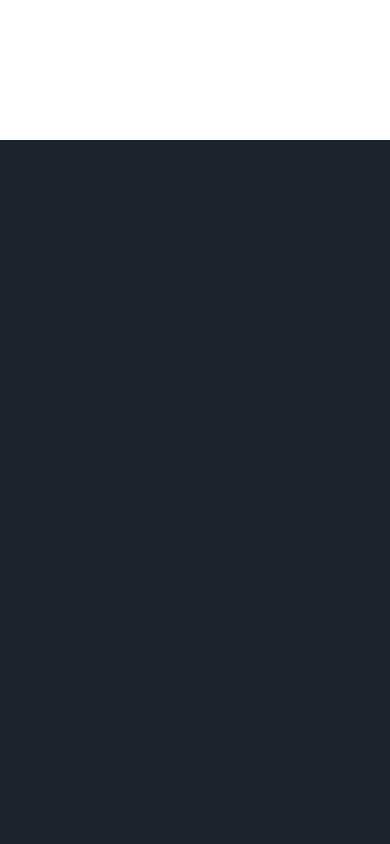
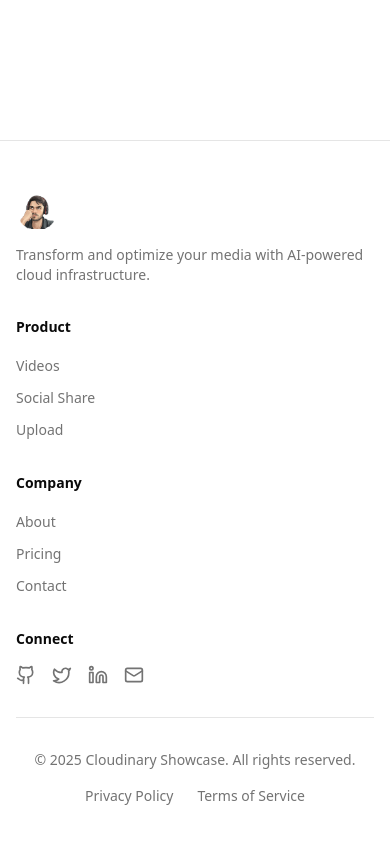
Before and after one commit to dev0jha/Claudinary-AI, a Next.js app: page / in a window 390 px wide. Shown: the part 8796-9640 px from the top of the page. Before the commit the page ends 8936 px from the top, so only its background shows below. Built offline with nearby package versions, Linux system fonts and the light colour scheme.

Commit message:
Add footer

```diff
--- /dev/null
+++ b/src/app/(app)/Footer.tsx
@@ -0,0 +1,130 @@
+"use client"
+
+import React from 'react'
+import Image from 'next/image'
+import Link from 'next/link'
+import { Github, Twitter, Linkedin, Mail } from 'lucide-react'
+
+export default function Footer() {
+  return (
+    <footer className="relative overflow-hidden bg-background text-foreground border-t border-border">
+      <div className="relative z-10 mx-auto max-w-7xl px-4 py-12 md:px-8">
+        <div className="grid grid-cols-1 gap-8 md:grid-cols-4">
+          {/* Logo and Description */}
+          <div className="md:col-span-1">
+            <div className="mb-4">
+              <Image
+                src="/logo2.png"
+                alt="Cloudinary Showcase Logo"
+                width={120}
+                height={40}
+                className="h-10 w-auto"
+              />
+            </div>
+            <p className="text-sm text-muted-foreground">
+              Transform and optimize your media with AI-powered cloud infrastructure.
+            </p>
+          </div>
+
+          {/* Product Links */}
+          <div>
+            <h3 className="mb-4 text-sm font-semibold text-card-foreground">Product</h3>
+            <ul className="space-y-2">
+              <li>
+                <Link href="/home" className="text-sm text-muted-foreground hover:text-primary transition-colors">
+                  Videos
+                </Link>
+              </li>
+              <li>
+                <Link href="/social-share" className="text-sm text-muted-foreground hover:text-primary transition-colors">
+                  Social Share
+                </Link>
+              </li>
+              <li>
+                <Link href="/video-upload" className="text-sm text-muted-foreground hover:text-primary transition-colors">
+                  Upload
+                </Link>
+              </li>
+            </ul>
+          </div>
+
+          {/* Company Links */}
+          <div>
+            <h3 className="mb-4 text-sm font-semibold text-card-foreground">Company</h3>
+            <ul className="space-y-2">
+              <li>
+                <Link href="#" className="text-sm text-muted-foreground hover:text-primary transition-colors">
+                  About
+                </Link>
+              </li>
+              <li>
+                <Link href="#" className="text-sm text-muted-foreground hover:text-primary transition-colors">
+                  Pricing
+                </Link>
+              </li>
+              <li>
+                <Link href="#" className="text-sm text-muted-foreground hover:text-primary transition-colors">
+                  Contact
+                </Link>
+              </li>
+            </ul>
+          </div>
+
+          {/* Social Links */}
+          <div>
+            <h3 className="mb-4 text-sm font-semibold text-card-foreground">Connect</h3>
+            <div className="flex gap-4">
+              <a
+                href="https://github.com/dev0jha"
+                target="_blank"
+                rel="noopener noreferrer"
+                className="text-muted-foreground hover:text-primary transition-colors"
+              >
+                <Github className="h-5 w-5" />
+              </a>
+              <a
+                href="https://twitter.com/dev0jha"
+                target="_blank"
+                rel="noopener noreferrer"
+                className="text-muted-foreground hover:text-primary transition-colors"
+              >
+                <Twitter className="h-5 w-5" />
+              </a>
+              <a
+                href="https://linkedin.com/in/devhariojha"
+                target="_blank"
+                rel="noopener noreferrer"
+                className="text-muted-foreground hover:text-primary transition-colors"
+              >
+                <Linkedin className="h-5 w-5" />
+              </a>
+              <a
+                href="mailto:ojha6773@gmail.com"
+                className="text-muted-foreground hover:text-primary transition-colors"
+              >
+                <Mail className="h-5 w-5" />
+              </a>
+            </div>
+          </div>
+        </div>
+
+        {/* Bottom Bar */}
+        <div className="mt-8 border-t border-border pt-8">
+          <div className="flex flex-col items-center justify-between gap-4 md:flex-row">
+            <p className="text-sm text-muted-foreground">
+              © {new Date().getFullYear()} Cloudinary Showcase. All rights reserved.
+            </p>
+            <div className="flex gap-6">
+              <Link href="#" className="text-sm text-muted-foreground hover:text-primary transition-colors">
+                Privacy Policy
+              </Link>
+              <Link href="#" className="text-sm text-muted-foreground hover:text-primary transition-colors">
+                Terms of Service
+              </Link>
+            </div>
+          </div>
+        </div>
+      </div>
+    </footer>
+  )
+}
--- a/src/app/page.tsx
+++ b/src/app/page.tsx
@@ -7,6 +7,7 @@ import Features from './(app)/Features'
 import Stats from './(app)/Stats'
 import Benefits from './(app)/Benefits'
 import CTA from './(app)/CTA'
+import Footer from './(app)/Footer'
 
 function page() {
   return (
@@ -19,6 +20,7 @@ function page() {
       <PricingDemo />
       <CTA />
       <ContactDemo />
+      <Footer />
     </div>
   )
 }
```
Also changed, not shown: public/logo2.png (added).
